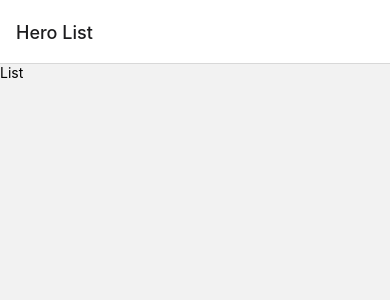
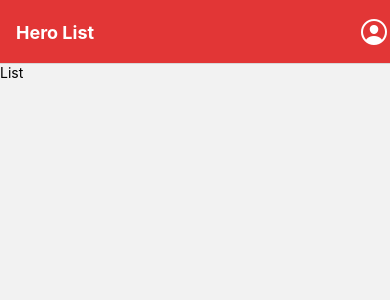
Before and after one commit to janpc/marvel-heros, a React Native app: screen / in a window 390 px wide. Both pictures are taken after a click on the button "LOGIN". Shown: the top 300 px of the page. Built offline with nearby package versions, Linux system fonts and the light colour scheme.

Commit message:
Feat: app top bar example

```diff
--- a/src/components/Navigator/Navigator.tsx
+++ b/src/components/Navigator/Navigator.tsx
@@ -3,8 +3,9 @@ import {createNativeStackNavigator} from '@react-navigation/native-stack';
 import Login from '../../screens/Login';
 import HeroList from '../../screens/HerosList';
 import HeroDetails from '../../screens/HerosDetails';
-import { useContext, useState } from 'react';
+import { useContext } from 'react';
 import LoginContext from '../../context/LoginContext';
+import UserMenu from '../UserMenu/Navigator';
 
 const { Navigator, Screen } = createNativeStackNavigator();
 
@@ -13,6 +14,18 @@ export default function MyNavigator() {
   return (
     <NavigationContainer>
       <Navigator
+        screenOptions={{
+          headerRight: () => (
+            <UserMenu />
+          ),
+          headerStyle: {
+            backgroundColor: '#E23636',
+          },
+          headerTintColor: '#fff',
+          headerTitleStyle: {
+            fontWeight: 'bold',
+          },
+        }}
       >
         {
           !logged ?
@@ -20,9 +33,7 @@ export default function MyNavigator() {
             name="Login"
             component={Login }
             options={{
-              headerTitleStyle: {
-                fontSize: 24,
-              },
+              headerShown: false,
             }}
           /> :
           <>
--- /dev/null
+++ b/src/components/UserMenu/Navigator.tsx
@@ -0,0 +1,21 @@
+import { useContext, useState } from 'react';
+import LoginContext from '../../context/LoginContext';
+import { Text, TouchableOpacity } from 'react-native';
+import Ionicons from '@expo/vector-icons/Ionicons';
+
+export default function UserMenu() {
+  const {user} = useContext(LoginContext)
+  const [isShowing, setIsShowing] = useState(false)
+  return (
+    <>
+      <TouchableOpacity
+        onPress={() => setIsShowing(!isShowing)}
+      >
+        <Ionicons name="person-circle-outline" size={32} color="#fff" />
+      </TouchableOpacity>
+      {isShowing &&
+        <Text>{user}</Text>
+      }
+    </>
+  );
+};
--- /dev/null
+++ b/src/components/UserMenu/index.ts
@@ -0,0 +1 @@
+export { default } from './Navigator'
--- a/src/screens/Login/Login.tsx
+++ b/src/screens/Login/Login.tsx
@@ -1,17 +1,13 @@
-import { Button, Text } from 'react-native';
+import { Button, SafeAreaView, Text } from 'react-native';
 import LoginContext from '../../context/LoginContext';
 import { useContext } from 'react';
 
-type Props = {
-  "navigation": any
-}
-
-export default function Login({navigation} : Props) {
+export default function Login() {
   const {login} = useContext(LoginContext)
   return (
-    <>
+    <SafeAreaView>
       <Text>Login</Text>
       <Button title="login" onPress={() => login('aaaa', 'aaaa')}/>
-    </>
+    </SafeAreaView>
   );
 };
```
Also changed, not shown: src/components/UserMenu/styles.tsx (added), src/components/UserMenu/tests.ts (added).
